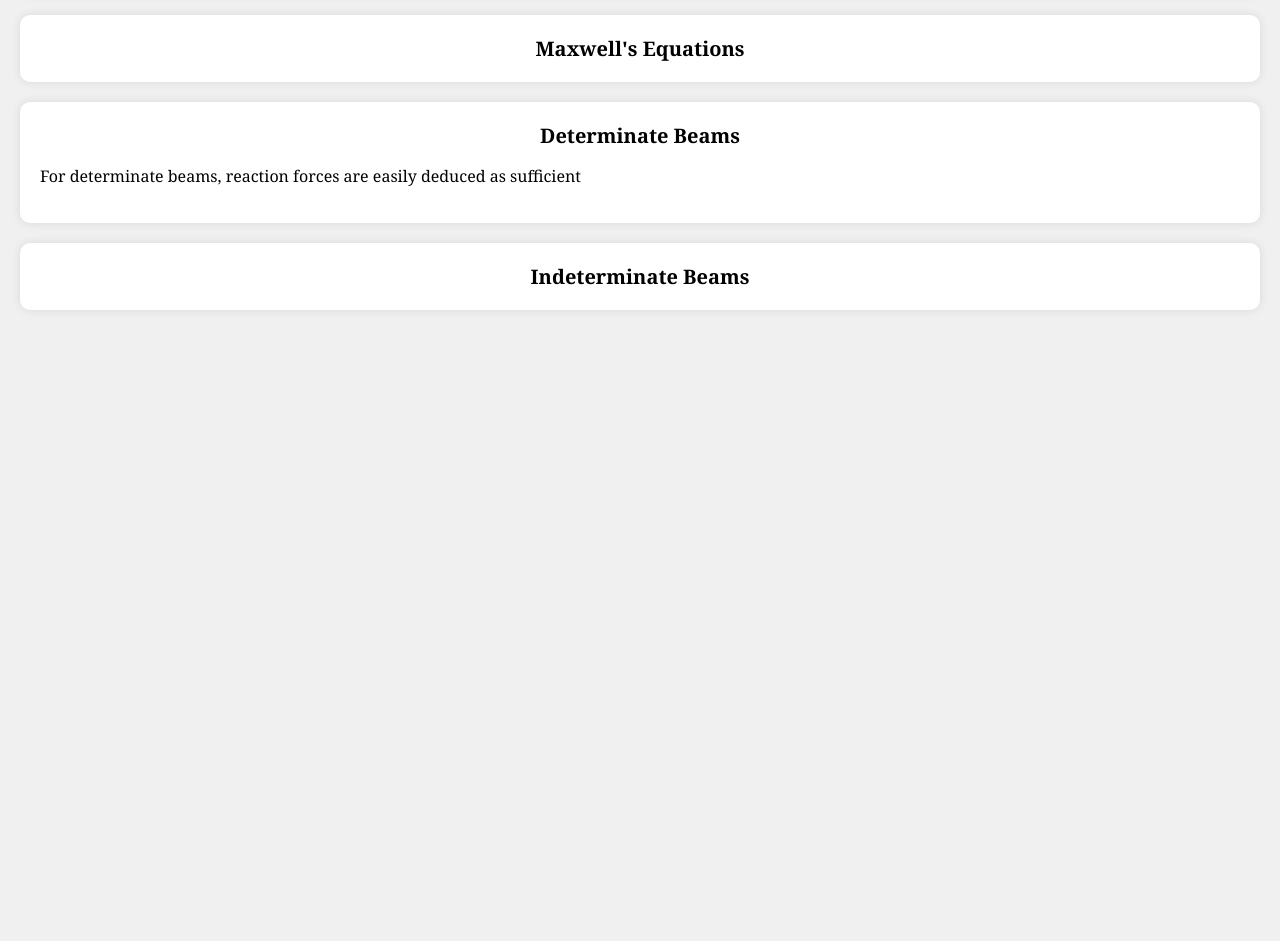
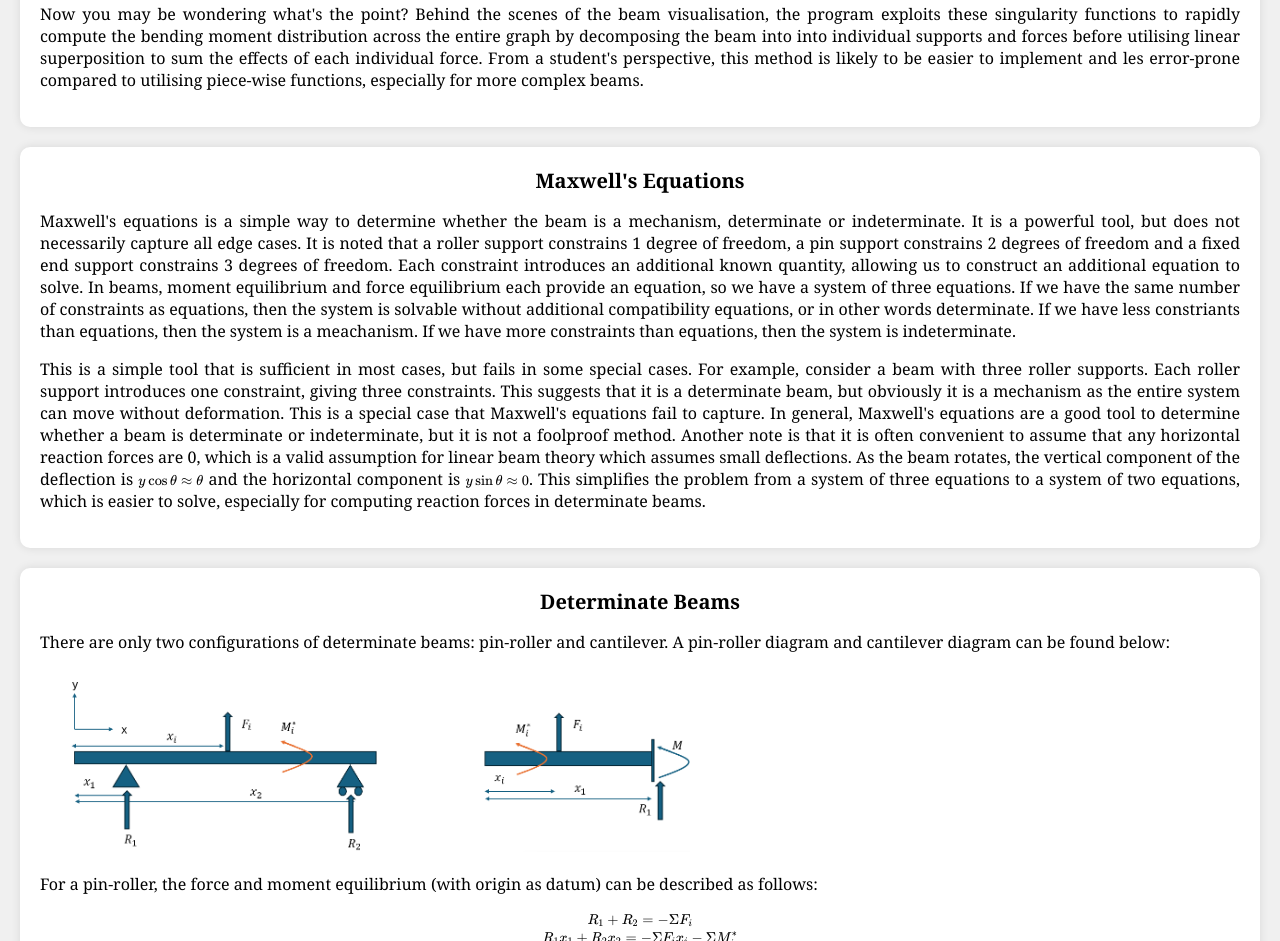
Before and after one commit to shl211/Beam-Calculator, a website: page theory.html in a window 1280 px wide. Shown: the part 2575-3516 px from the top of the page. Before the commit the page ends 2905 px from the top, so only its background shows below. Drawn offline with nearby package versions, Linux system fonts and the light colour scheme.

Commit message:
Add content to determinatre beam theory

```diff
--- a/styles/theory.css
+++ b/styles/theory.css
@@ -1,4 +1,4 @@
-.point-load-diagram, .point-moment-diagram {
+.point-load-diagram, .point-moment-diagram, .determinate-beams-diagram {
     width: 90%;
-    max-width: 600px;
+    max-width: 650px;
 }
--- a/theory.html
+++ b/theory.html
@@ -50,10 +50,12 @@
 
         <p>The beam convention to be used is seen as follows:</p>
         <img src="images/beamConvention.png">
+
+        <p>Note that the internal forces follow the beam convention, while the external forces, such as reaction loads and applied loads, are taken as positive upwards for forces and anticlockwise for moments.</p>
     </div>
 
     <div class="section">
-        <p class="sub-heading">Singularity Equations</p>
+        <p class="sub-heading" id="singularity-function-section">Singularity Equations</p>
 
         <p> Singularity equations take the form $f(x) = k &lt;x-a&gt;^n$. This function is defined as:
 
@@ -108,12 +110,58 @@
 
     <div class="section">
         <p class="sub-heading">Maxwell's Equations</p>
+
+        <p>
+        Maxwell's equations is a simple way to determine whether the beam is a mechanism, determinate or indeterminate. It is a powerful tool, but does not necessarily capture all edge cases. It is noted that a roller support constrains 1 degree of freedom, a pin support constrains 2 degrees of freedom and a fixed end support constrains 3 degrees of freedom. Each constraint introduces an additional known quantity, allowing us to construct an additional equation to solve. In beams, moment equilibrium and force equilibrium each provide an equation, so we have a system of three equations. If we have the same number of constraints as equations, then the system is solvable without additional compatibility equations, or in other words determinate. If we have less constriants than equations, then the system is a meachanism. If we have more constraints than equations, then the system is indeterminate.
+        </p>
+
+        <p>
+            This is a simple tool that is sufficient in most cases, but fails in some special cases. For example, consider a beam with three roller supports. Each roller support introduces one constraint, giving three constraints. This suggests that it is a determinate beam, but obviously it is a mechanism as the entire system can move without deformation. This is a special case that Maxwell's equations fail to capture. In general, Maxwell's equations are a good tool to determine whether a beam is determinate or indeterminate, but it is not a foolproof method. Another note is that it is often convenient to assume that any horizontal reaction forces are 0, which is a valid assumption for linear beam theory which assumes small deflections. As the beam rotates, the vertical component of the deflection is $y\cos{\theta} \approx \theta$ and the horizontal component is $y\sin{\theta} \approx 0$. This simplifies the problem from a system of three equations to a system of two equations, which is easier to solve, especially for computing reaction forces in determinate beams.
+        </p>
     </div>
 
     <div class="section">
         <p class="sub-heading">Determinate Beams</p>
 
-        <p>For determinate beams, reaction forces are easily deduced as sufficient</p>
+        <p>There are only two configurations of determinate beams: pin-roller and cantilever. A pin-roller diagram and cantilever diagram can be found below: </p>
+
+        <img class="determinate-beams-diagram" src="images/determinateBeams.png">
+
+        <p>
+            For a pin-roller, the force and moment equilibrium (with origin as datum) can be described as follows:
+
+            $$
+            R_1 + R_2 = -\Sigma F_i \\
+            R_1 x_1 + R_2 x_2 = -\Sigma F_i x_i - \Sigma M^*_i
+            $$
+
+            This can be easily solved for $R_1$ and $R_2$. The solution takes the form:
+
+            $$
+            R_1 = \frac{x_2 \Sigma F_i - \Sigma F_i x_i - \Sigma M^*_i}{x_1 - x_2} \\
+            R_2 = - R_1 - \Sigma F_i
+            $$
+
+            Meanwhile, for the cantilever beam, the force and moment equilibrium can be described as follows:
+
+            $$
+            R_1 = -\Sigma F_i \\
+            R_1 x_1 + M = -\Sigma F_i x_i - \Sigma M^*_i
+            $$
+
+            Now that reaction forces and moments are known, the bending moments along the beam can be computed via the method described in the <a href="#singularity-function-section">singularity function section</a>. Namely, for the pin-roller beam, each support and force will generate a bending moment contirbution, which can then be linearlly summed. This gives the bending moment distribution:
+
+            $$
+            M(x) = -R_1 &lt;x - x_1&gt; - R_2 &lt;x - x_2&gt; - \Sigma F_i &lt;x - x_i&gt; - \Sigma M^*_i &lt;x - x_i&gt;^0
+            $$
+
+            Similarly for the cantilever beam, the bending moment distribution can be computed as follows:
+
+            $$
+            M(x) = -R_1 &lt;x - x_1&gt; - M_1 &lt;x - x_1&gt;^0 - \Sigma F_i &lt;x - x_i&gt; - \Sigma M^*_i &lt;x - x_i&gt;^0
+            $$
+
+        </p>
     </div>
 
     <div class="section">
```
Also changed, not shown: images/determinateBeams.png (added), 1 other file.
